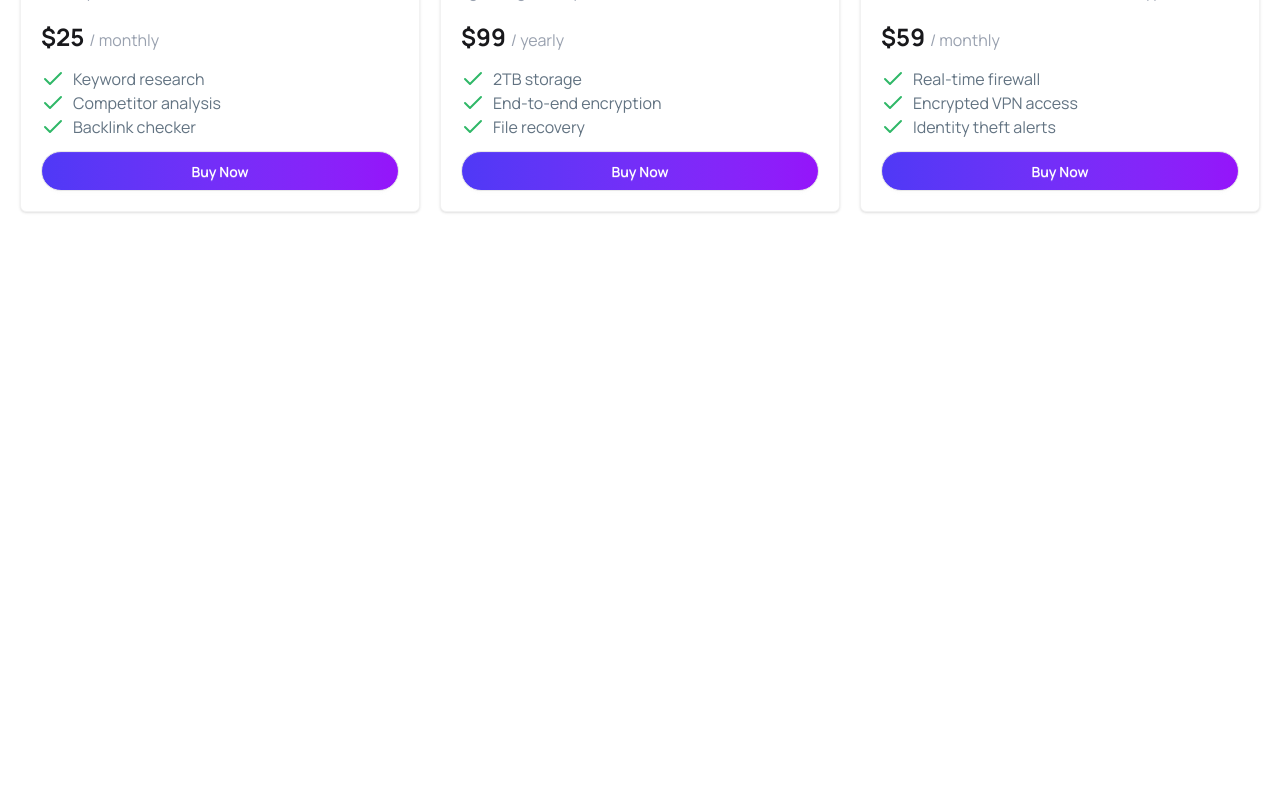
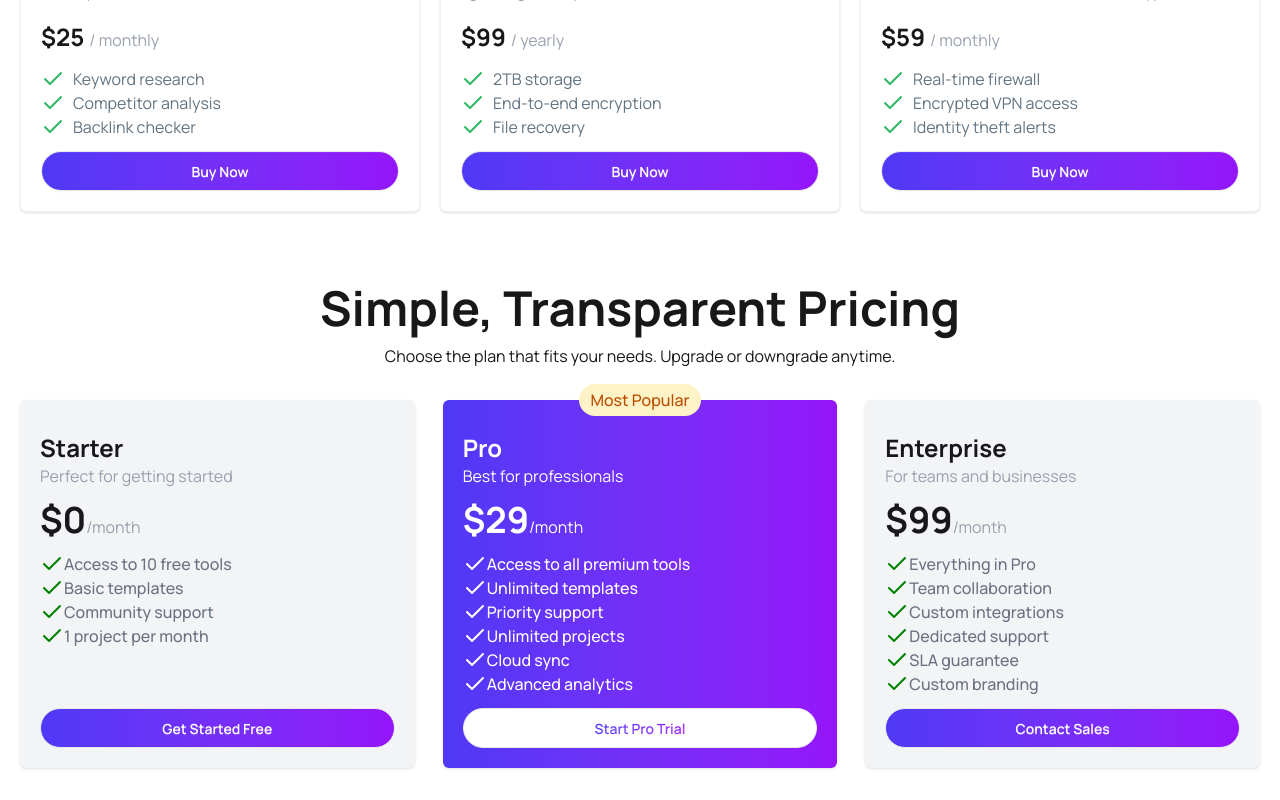
Before and after one commit to mehedi-hasan2006/PH-A06-DigiTools-Platform, a React (Vite) app: page / in a window 1280 px wide. Shown: the part 1241-2041 px from the top of the page. Before the commit the page ends 1493 px from the top, so only its background shows below. Built offline with nearby package versions, Linux system fonts and the light colour scheme.

Commit message:
pricing section done

```diff
--- /dev/null
+++ b/public/pricingData.json
@@ -0,0 +1,67 @@
+[
+  {
+    "id": 1,
+    "plan": "Starter",
+    "description": "Perfect for getting started",
+    "price": 0,
+    "billing": "month",
+    "currency": "USD",
+    "isPopular": false,
+    "features": [
+      "Access to 10 free tools",
+      "Basic templates",
+      "Community support",
+      "1 project per month"
+    ],
+    "button": {
+      "text": "Get Started Free",
+      "action": "start_free",
+      "style": "primary"
+    }
+  },
+  {
+    "id": 2,
+    "plan": "Pro",
+    "description": "Best for professionals",
+    "price": 29,
+    "billing": "month",
+    "currency": "USD",
+    "isPopular": true,
+    "badge": "Most Popular",
+    "features": [
+      "Access to all premium tools",
+      "Unlimited templates",
+      "Priority support",
+      "Unlimited projects",
+      "Cloud sync",
+      "Advanced analytics"
+    ],
+    "button": {
+      "text": "Start Pro Trial",
+      "action": "start_trial",
+      "style": "highlight"
+    }
+  },
+  {
+    "id": 3,
+    "plan": "Enterprise",
+    "description": "For teams and businesses",
+    "price": 99,
+    "billing": "month",
+    "currency": "USD",
+    "isPopular": false,
+    "features": [
+      "Everything in Pro",
+      "Team collaboration",
+      "Custom integrations",
+      "Dedicated support",
+      "SLA guarantee",
+      "Custom branding"
+    ],
+    "button": {
+      "text": "Contact Sales",
+      "action": "contact_sales",
+      "style": "primary"
+    }
+  }
+]
--- a/src/App.jsx
+++ b/src/App.jsx
@@ -4,10 +4,18 @@ import ToolCarts from "./Components/ToolCart/ToolCarts";
 import LoadingSpiner from "./Components/LoadingSpiner";
 import Carts from "./Components/Carts/Carts";
 import NoProduct from "./Components/Carts/NoProduct";
+import PricingSections from "./Components/PricingSections/PricingSections";
 
 const toolDataPromise = fetch("/data.json").then((res) => res.json());
 
+const pricingDataPromise = async () => {
+  const res = await fetch("/pricingData.json");
+  return res.json();
+};
+
 function App() {
+  const pricingData = pricingDataPromise();
+
   const [cart, setCart] = useState([]);
 
   const [buttonToggle, setButtonToggle] = useState("product");
@@ -46,6 +54,10 @@ function App() {
       ) : (
         <Carts cart={cart} setCart={setCart}></Carts>
       )}
+
+      <Suspense fallback={<LoadingSpiner></LoadingSpiner>}>
+        <PricingSections pricingData={pricingData}> </PricingSections>
+      </Suspense>
     </>
   );
 }
--- a/src/Components/Carts/NoProduct.jsx
+++ b/src/Components/Carts/NoProduct.jsx
@@ -1,9 +1,8 @@
 import { Frown } from "lucide-react";
-
 
 function NoProduct() {
   return (
-    <div className="container mx-auto border border-gray-300 h-100 mt-8 rounded-xl bg-gray-50 flex justify-center items-center px-5">
+    <div className="container  mx-auto border border-gray-300 h-100 mt-8 rounded-xl bg-gray-50 flex justify-center items-center px-5">
       <div className="text-center ">
         <div className="flex justify-center ">
           <Frown size={80} color="#e63737" />
--- a/src/Components/LoadingSpiner.jsx
+++ b/src/Components/LoadingSpiner.jsx
@@ -1,6 +1,6 @@
 export default function LoadingSpiner() {
   return (
-    <div className="container flex justify-center">
+    <div className="container flex justify-center min-h-screen items-center">
       <span className="loading loading-dots loading-xl"></span>
     </div>
   );
--- /dev/null
+++ b/src/Components/PricingSections/PricingSection.jsx
@@ -0,0 +1,69 @@
+import { Check } from "lucide-react";
+import React from "react";
+
+function PricingSection({ data }) {
+  return (
+    <div
+      className={`flex flex-col  shadow p-5 rounded-md space-y-3 relative ${data.isPopular ? "bg-linear-to-r from-[#4F39F6] to-[#9514FA] text-white" : "bg-gray-100"}`}
+    >
+      <div className="flex justify-center">
+        {data.isPopular && (
+          <span className="bg-amber-100 text-amber-700 font-medium px-3 py-1 rounded-full  absolute -top-4">
+            {" "}
+            {data.badge}{" "}
+          </span>
+        )}
+      </div>
+      <div>
+        <h1 className="font-bold text-2xl"> {data.plan}</h1>
+        <p className={`text-gray-400 ${data.isPopular && "text-white"}`}>
+          {" "}
+          {data.description}
+        </p>
+      </div>
+      <div className="">
+        <p>
+          <span className="font-bold text-4xl">${data.price}</span>
+          <span
+            className={`text-gray-400 font-[20px] ${data.isPopular && "text-white"}`}
+          >
+            /{data.billing}{" "}
+          </span>
+        </p>
+      </div>
+      <div className="flex-1">
+        <ul>
+          {data.features.map((f, index) => (
+            <li
+              key={index}
+              className={`flex text-gray-500 font-medium ${data.isPopular && "text-white"}`}
+            >
+              {" "}
+              <Check color={`${data.isPopular ? "white" : "green"}`}></Check>
+              {f}
+            </li>
+          ))}
+        </ul>
+      </div>
+      <div>
+        <button
+          className={`btn w-full rounded-full shadow-none ${
+            data.isPopular
+              ? "bg-white"
+              : "bg-linear-to-r from-[#4F39F6] to-[#9514FA] text-white"
+          }`}
+        >
+          {data.isPopular ? (
+            <span className="bg-linear-to-r from-[#4F39F6] to-[#9514FA] bg-clip-text text-transparent">
+              {data.button.text}
+            </span>
+          ) : (
+            data.button.text
+          )}
+        </button>
+      </div>
+    </div>
+  );
+}
+
+export default PricingSection;
--- /dev/null
+++ b/src/Components/PricingSections/PricingSections.jsx
@@ -0,0 +1,25 @@
+import { use } from "react";
+import PricingSection from "./PricingSection";
+
+function PricingSections({ pricingData }) {
+  const getData = use(pricingData);
+  return (
+    <div className="container mx-auto mt-5 px-5 mb-8">
+      <div className="text-center mb-8">
+        <h1 className="font-bold text-[30px] md:text-[36px] lg:text-[48px]">
+          Simple, Transparent Pricing
+        </h1>
+        <p className="text-gray-5 00">
+          Choose the plan that fits your needs. Upgrade or downgrade anytime.
+        </p>
+      </div>
+      <div className=" grid grid-cols-1 md:grid-cols-2 lg:grid-cols-3 gap-7 ">
+        {getData.map((data) => (
+          <PricingSection key={data.id} data={data}></PricingSection>
+        ))}
+      </div>
+    </div>
+  );
+}
+
+export default PricingSections;
```
